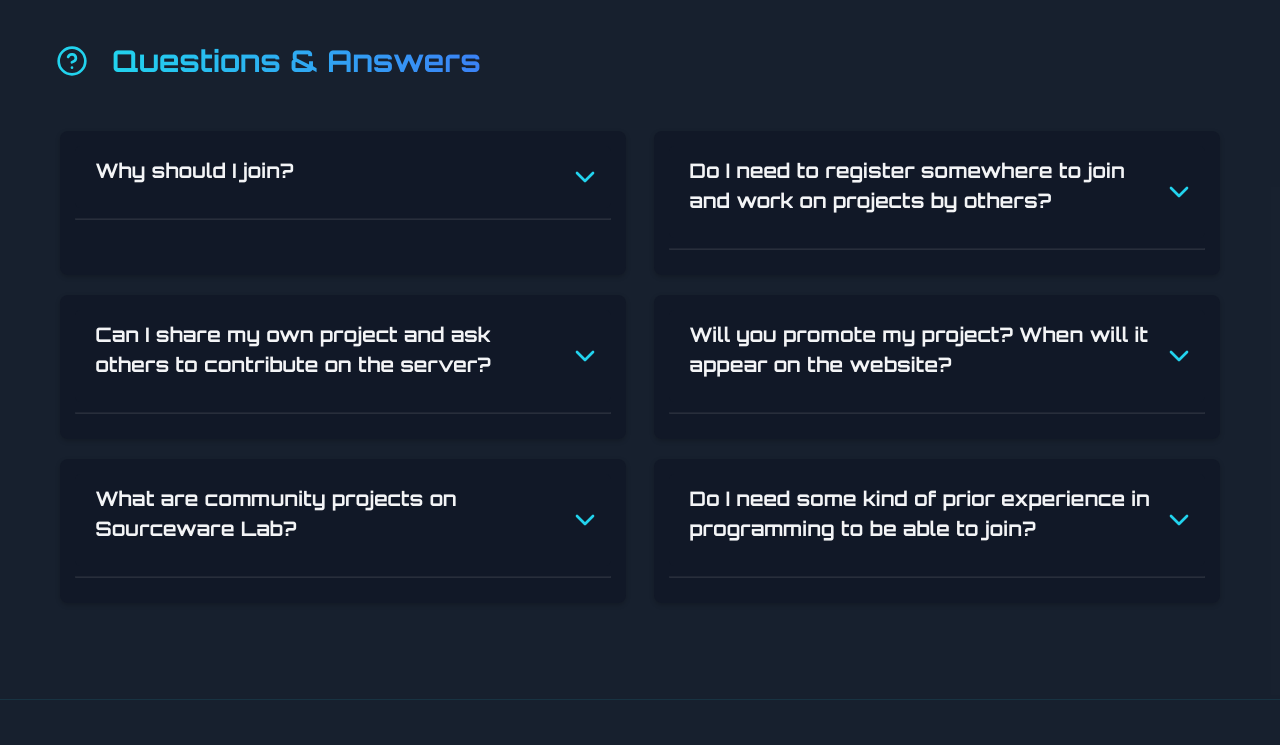
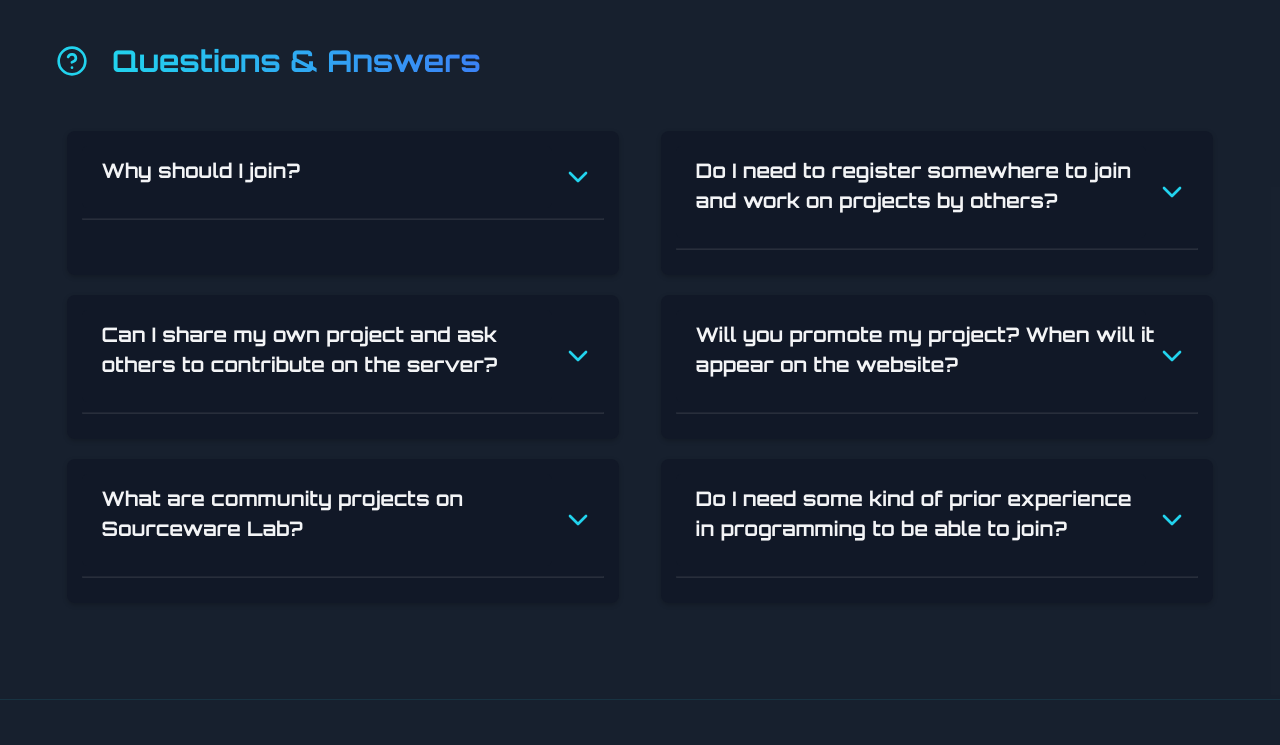
Before and after one commit to SourcewareLab/sourcewarelab.github.io, a plain HTML site: page index.html in a window 1280 px wide. Shown: the part 2100-2845 px from the top of the page. Drawn offline with nearby package versions, Linux system fonts and the light colour scheme.

Commit message:
q&a section improved

```diff
--- a/css/index.css
+++ b/css/index.css
@@ -315,7 +315,7 @@ section {
   border-radius: 8px;
   padding: 15px;
   box-shadow: 0 2px 5px rgba(0, 0, 0, 0.2);
-  max-width: 75vw;
+  max-width: 52vw;
   justify-self: center;
 
 
@@ -325,13 +325,14 @@ section {
   font-family: 'Orbitron', sans-serif;
   font-size: 1.25rem;
   margin-bottom: 0.75rem;
-  width: 37vw;
+  width: 36vw;
 }
 
 .qa-card p {
   color: var(--color-text-secondary);
   display: flex;
   justify-self: center;
+
   display: none;
 }
 
@@ -472,6 +473,8 @@ section {
   cursor: pointer;
   padding: 10px;
   border-radius: 5px;
+  max-width: 90%;
+
 }
 
 .question h3 {
```
